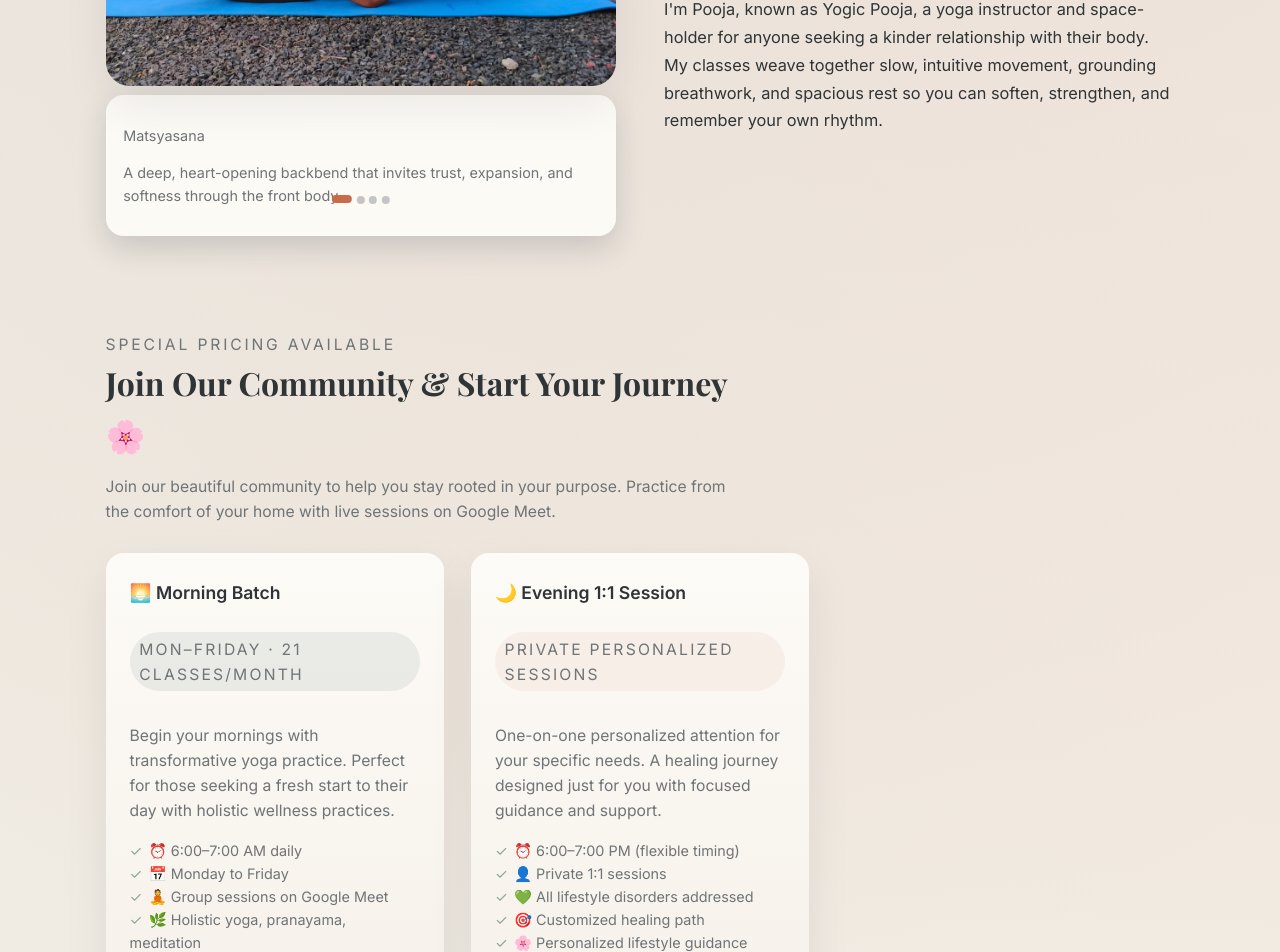
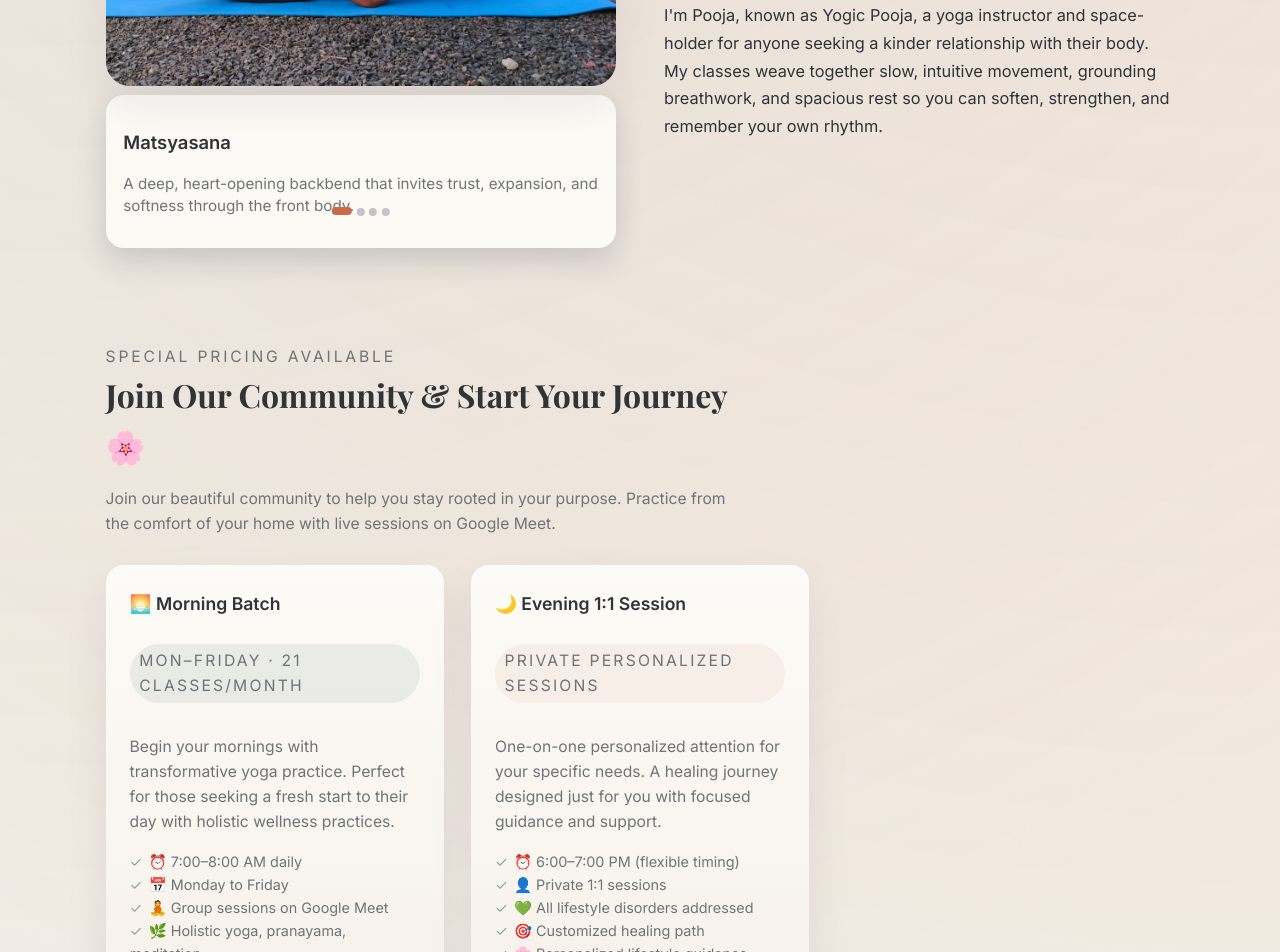
Before and after one commit to dhakad17/Pooja-Yoga, a React (Vite) app: page / in a window 1280 px wide. Shown: the part 1160-2112 px from the top of the page. Built offline with nearby package versions, Linux system fonts and the light colour scheme.

Commit message:
timing changed

```diff
--- a/src/App.css
+++ b/src/App.css
@@ -436,6 +436,23 @@ main {
   font-size: 0.9rem;
   color: var(--color-ink-soft);
   box-shadow: 0 12px 30px rgba(15, 23, 42, 0.16);
+}
+
+.about-badge p:first-child {
+  font-size: 1.15rem;
+  /* slightly bigger */
+  font-weight: 600;
+  /* bold but elegant */
+  color: var(--color-ink);
+  /* stronger contrast */
+  margin-bottom: 0.35rem;
+}
+
+.about-badge p:last-child {
+  font-size: 0.95rem;
+  font-weight: 400;
+  color: var(--color-ink-soft);
+  line-height: 1.5;
 }
 
 .asana-dots {
--- a/src/App.jsx
+++ b/src/App.jsx
@@ -58,7 +58,7 @@ function App() {
     },
     {
       src: '/instructors/asana-meditation-cliff.jpg',
-      name: 'Dhyana (seated meditation)',
+      name: 'Dhyana (meditation)',
       line: 'Steady, grounded awareness—breath and landscape meeting in a single, quiet moment.',
     },
     {
@@ -350,7 +350,7 @@ function App() {
                 a fresh start to their day with holistic wellness practices.
               </p>
               <ul>
-                <li>⏰ 6:00–7:00 AM daily</li>
+                <li>⏰ 7:00–8:00 AM daily</li>
                 <li>📅 Monday to Friday</li>
                 <li>🧘 Group sessions on Google Meet</li>
                 <li>🌿 Holistic yoga, pranayama, meditation</li>
```
